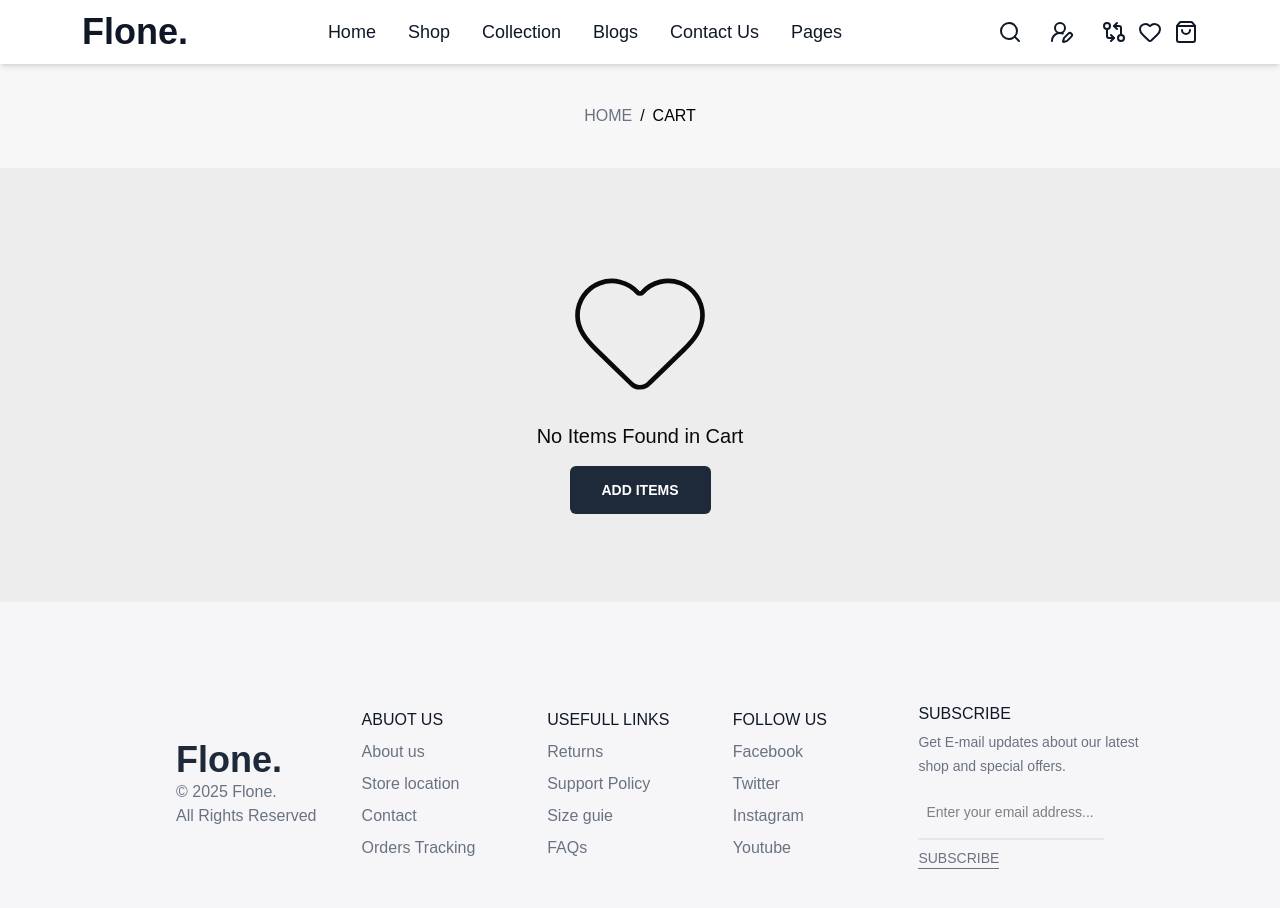
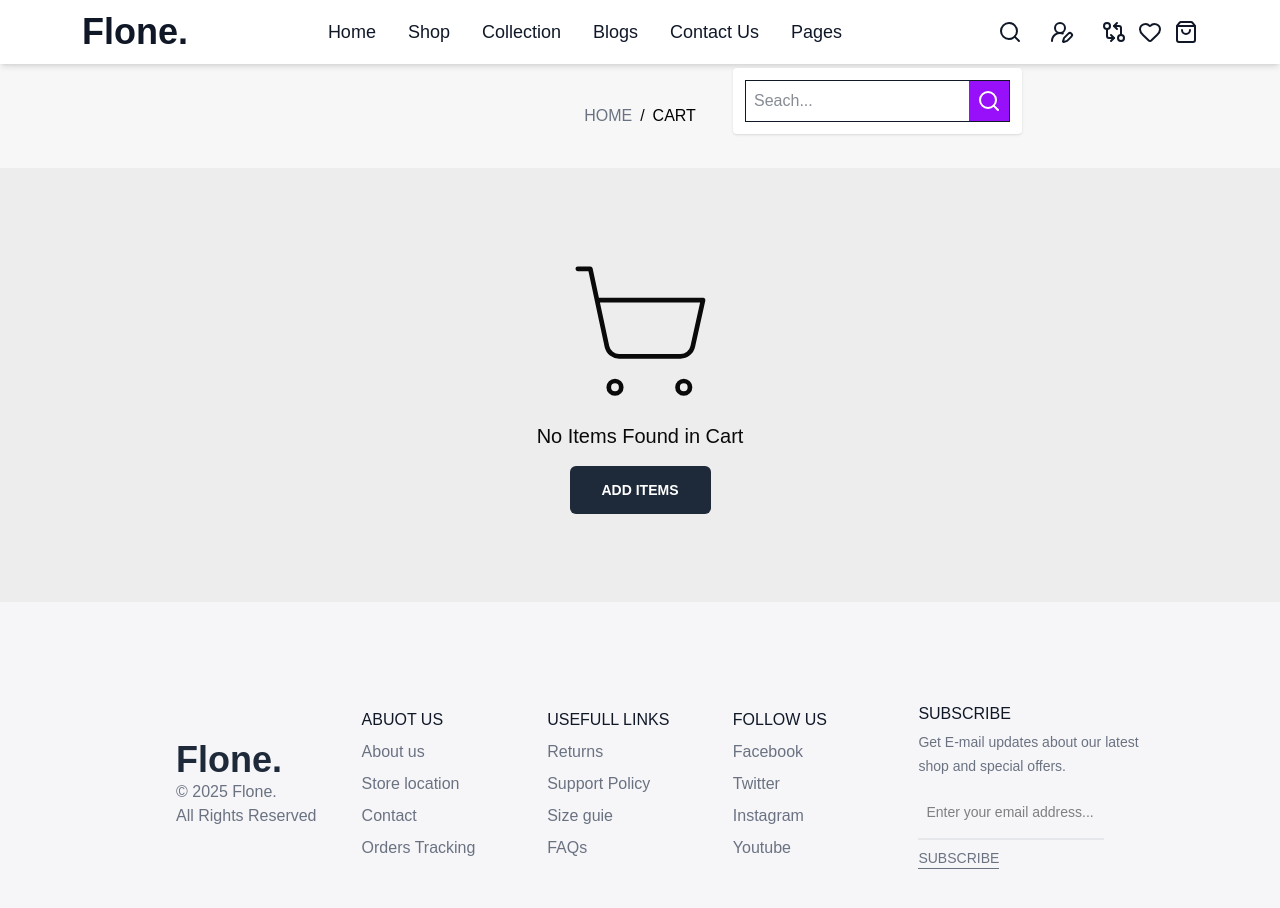
Before and after one commit to Mishra-Abhishek9644/Floneee, a Next.js app: page /cart in a window 1280 px wide. Both pictures are taken after a click on the button 1010 px from the left and 32 px from the top of the page. Shown: the top 908 px of the page. Built offline with nearby package versions, Linux system fonts and the light colour scheme.

Commit message:
ui changes and final touchups

```diff
--- a/app/cart/page.tsx
+++ b/app/cart/page.tsx
@@ -7,7 +7,7 @@ import {
   removeFromCartList,
   clearCartList,
 } from "@/Store/Slices/cartSlice";
-import { Heart, X } from "lucide-react";
+import { Heart, ShoppingCart, X } from "lucide-react";
 import Link from "next/link";
 
 const Page = () => {
@@ -24,7 +24,8 @@ const Page = () => {
 
       {cartListItems.length === 0 ? (
         <div className="flex flex-col justify-center items-center gap-4 my-22">
-          <Heart size={150} strokeWidth={0.75} />
+          <ShoppingCart size={150} strokeWidth={0.75} />
+
           <h2 className="text-md md:text-xl">
             No Items Found in Cart
           </h2>
--- a/components/Card.tsx
+++ b/components/Card.tsx
@@ -23,12 +23,13 @@ const Card: React.FC<CardProps> = ({ product, onOpen }) => {
 };
 
   return (
-    <div className="p-4 flex flex-col mt-3 justify-center group relative z-0">
+    <div className="p-4 flex flex-col mt-3 justify-center group relative z-0 hover:scale-95">
+      <Link href={`/shop/product/${product.id}`}>
       <img
         src={product.image}
         alt={product.title}
         className="w-full h-70 p-8 object-contain shadow-sm hover:shadow-md transition"
-      />
+      /></Link>
 
       <h2 className="font-semibold mt-2 truncate">{product.title}</h2>
       <p className="text-gray-600">${product.price}</p>
--- a/components/Navbar.tsx
+++ b/components/Navbar.tsx
@@ -8,6 +8,7 @@ import React, { useEffect, useState } from 'react'
 const Navbar = () => {
   const [loginBtn, setLoginBtn] = useState(false)
   const [menuBtn, setMenuBtn] = useState(false)
+  const [search, setSearch] = useState(false)
 
 
   useEffect(() => {
@@ -31,18 +32,31 @@ const Navbar = () => {
         </div>
         </Link>
         <div className='hidden lg:flex lg:flex-row lg:gap-8 lg:text-lg '>
-          <Link  className="hover:text-purple-500 hover:scale-105" href='/'>Home</Link>
-          <Link  className="hover:text-purple-500 hover:scale-105" href='/shop'>Shop</Link>
-          <Link  className="hover:text-purple-500 hover:scale-105" href='/shop'>Collection</Link>
-          <Link  className="hover:text-purple-500 hover:scale-105" href='/blog'>Blogs</Link>
-          <Link  className="hover:text-purple-500 hover:scale-105" href='/contact'>Contact Us</Link>
-          <Link  className="hover:text-purple-500 hover:scale-105" href='/'>Pages</Link>
+          <Link className="hover:text-purple-500 hover:scale-105" href='/'>Home</Link>
+          <Link className="hover:text-purple-500 hover:scale-105" href='/shop'>Shop</Link>
+          <Link className="hover:text-purple-500 hover:scale-105" href='/shop'>Collection</Link>
+          <Link className="hover:text-purple-500 hover:scale-105" href='/blog'>Blogs</Link>
+          <Link className="hover:text-purple-500 hover:scale-105" href='/contact'>Contact Us</Link>
+          <Link className="hover:text-purple-500 hover:scale-105" href='/'>Pages</Link>
 
         </div>
         <div className='flex gap-3 '>
           <div className="hidden md:flex gap-7 px-4">
 
-            <button className="hover:text-purple-500 hover:scale-105"><Search /></button>
+            <div className="relative">
+              <button className="flex items-center hover:text-purple-500 gap-2 hover:scale-105" onClick={() => setSearch(!search)}><Search /></button>
+
+
+              {search && (
+                <div className="absolute top-10 right-0 bg-white  rounded shadow p-3 mt-2  transition-all  overflow-hidden flex items-center  ">
+                  <div className="flex items-center border">
+                    <input type="text" placeholder="Seach..." className=" outline-hidden p-2" />
+                    <button className="flex items-center  gap-2 hover:scale-105 p-2 bg-purple-600 text-white"><Search /></button>
+                  </div>
+                </div>
+              )}
+            </div>
+
             <div className="relative">
               <button className="flex items-center hover:text-purple-500 gap-2 hover:scale-105" onClick={() => setLoginBtn(!loginBtn)}>
                 <UserRoundPen />
@@ -72,9 +86,9 @@ const Navbar = () => {
             </div>
           </div>
 
-          <Link href='/compare'className="hover:text-purple-500 hover:scale-105"><GitCompareArrows /></Link>
-          <Link href='/wishlist'className="hover:text-purple-500 hover:scale-105"><Heart /></Link>
-          <Link href='/cart'className="hover:text-purple-500 hover:scale-105"><ShoppingBag /></Link>
+          <Link href='/compare' className="hover:text-purple-500 hover:scale-105"><GitCompareArrows /></Link>
+          <Link href='/wishlist' className="hover:text-purple-500 hover:scale-105"><Heart /></Link>
+          <Link href='/cart' className="hover:text-purple-500 hover:scale-105"><ShoppingBag /></Link>
           <div className="lg:hidden hover:text-purple-500 hover:scale-105"><button onClick={() => (setMenuBtn(!menuBtn))}><Menu /></button></div>
 
         </div>
@@ -96,7 +110,7 @@ const Navbar = () => {
               }}
               className="text-black rounded-xl px-1 hover:scale-110 hover:text-purple-500"><X /></button>
             <div className="bg-gray-200 items-center p-2 rounded-xl flex ">
-              <input type="text"className="grow min-w-0 outline-none bg-transparent" placeholder="Search..." />
+              <input type="text" className="grow min-w-0 outline-none bg-transparent" placeholder="Search..." />
               <button className="hover:text-purple-500 hover:scale-105 p-1"><Search size={18} /></button></div>
           </div>
           <div className='flex flex-col mt-5 gap-3'>
```
Lines whose indentation alone changed are shown as unchanged.
